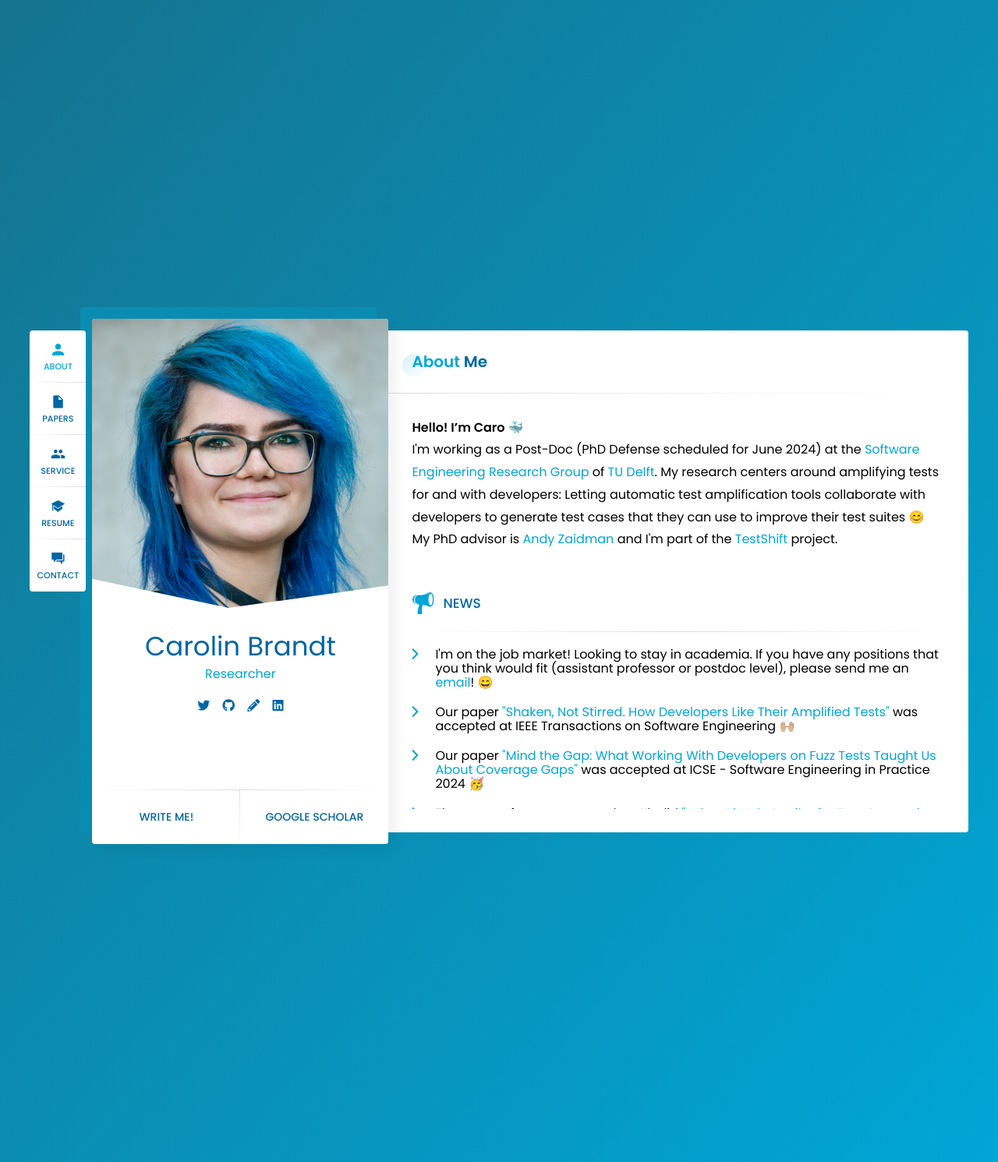
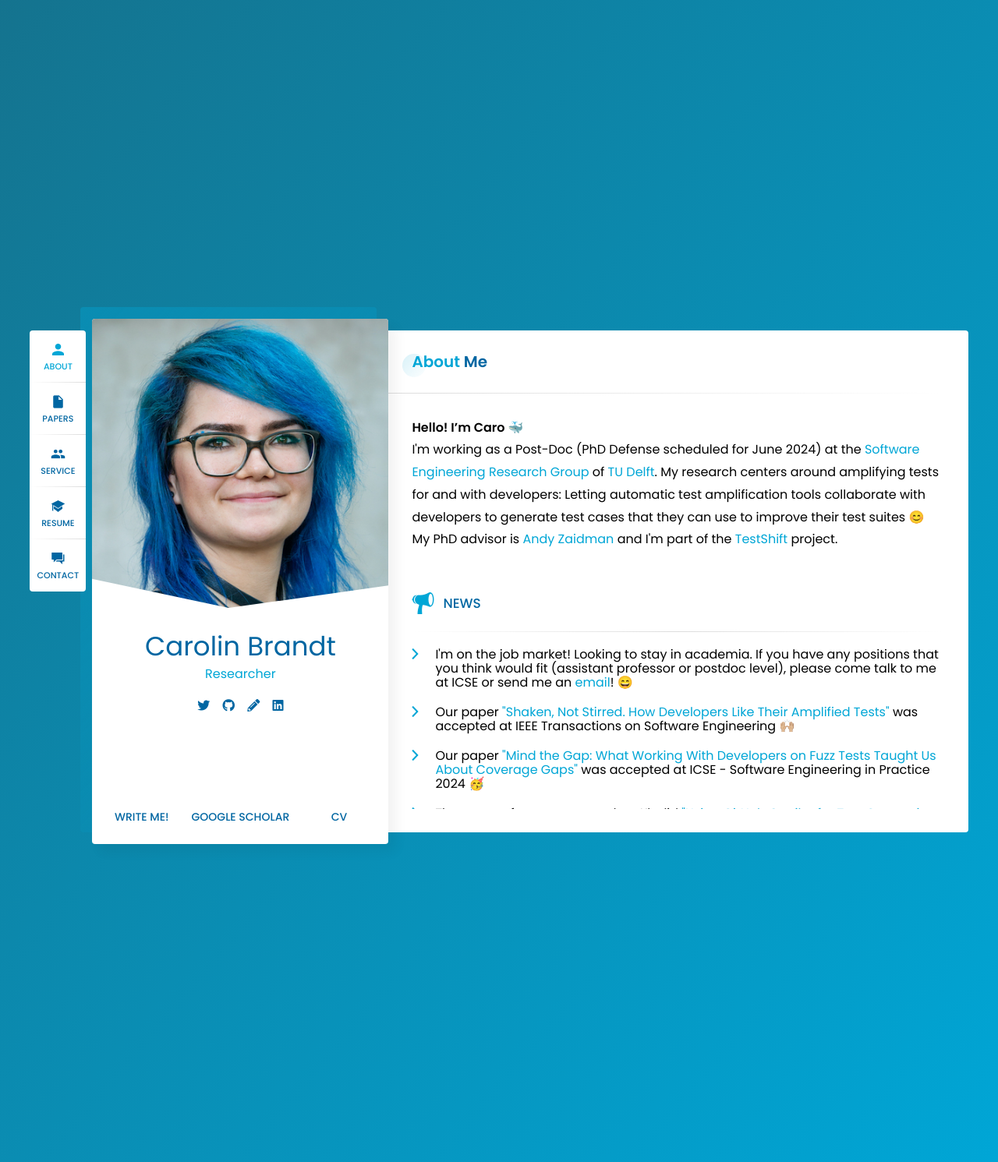
Before and after one commit to lacinoire/lacinoire.github.io, a Jekyll site: the page built from index.html, in a window 1280 px wide. Shown: the whole page at 78% size. Built offline with Jekyll 4.4.1, drawn with Linux system fonts in a browser that asks for light colours; nearby versions of some CDN libraries; some web fonts are replaced; the list of posts is cut into pages by our own code.

Commit message:
various updates, adding cv

```diff
--- a/_data/vcard.yml
+++ b/_data/vcard.yml
@@ -35,12 +35,12 @@ main:
       icon: "fab fa-linkedin"
       url: "https://www.linkedin.com/in/carolin-brandt"
   buttons:
-    # - title: "Download CV"
-    #   icon: ""
-    #   url: "https://drive.google.com/"
     - title: "Write me!"
       icon: ""
       url: "mailto:c.e.brandt@tudelft.nl"
     - title: "Google Scholar"
       icon: ""
       url: "https://scholar.google.com/citations?hl=de&user=gYM4MwkAAAAJ"
+    - title: "CV"
+      icon: ""
+      url: "/cv.pdf"
--- a/_sass/ryancv/basic.scss
+++ b/_sass/ryancv/basic.scss
@@ -549,9 +549,9 @@ strong {
 		top: 0;
 		width: 100%;
 		height: 1px;
-		background: -moz-radial-gradient(center, ellipse cover, #dddddd 0%, rgba(255, 255, 255, 0) 70%);
-		background: -webkit-radial-gradient(center, ellipse cover, #dddddd 0%, rgba(255, 255, 255, 0) 70%);
-		background: radial-gradient(ellipse at center, #dddddd 0%, rgba(255, 255, 255, 0) 70%);
+		// background: -moz-radial-gradient(center, ellipse cover, #dddddd 0%, rgba(255, 255, 255, 0) 70%);
+		// background: -webkit-radial-gradient(center, ellipse cover, #dddddd 0%, rgba(255, 255, 255, 0) 70%);
+		// background: radial-gradient(ellipse at center, #dddddd 0%, rgba(255, 255, 255, 0) 70%);
 	}
 }
 
@@ -577,9 +577,9 @@ strong {
 		top: 0;
 		width: 1px;
 		height: 100%;
-		background: -moz-radial-gradient(top, ellipse cover, #dddddd 0%, rgba(255, 255, 255, 0) 70%);
-		background: -webkit-radial-gradient(top, ellipse cover, #dddddd 0%, rgba(255, 255, 255, 0) 70%);
-		background: radial-gradient(ellipse at top, #dddddd 0%, rgba(255, 255, 255, 0) 70%);
+		// background: -moz-radial-gradient(top, ellipse cover, #dddddd 0%, rgba(255, 255, 255, 0) 70%);
+		// background: -webkit-radial-gradient(top, ellipse cover, #dddddd 0%, rgba(255, 255, 255, 0) 70%);
+		// background: radial-gradient(ellipse at top, #dddddd 0%, rgba(255, 255, 255, 0) 70%);
 	}
 	.ion, .arrow {
 		margin: 0 0 0 8px;
```
Also changed, not shown: _data/content.yml (+22 -17 lines), 1 other file.
